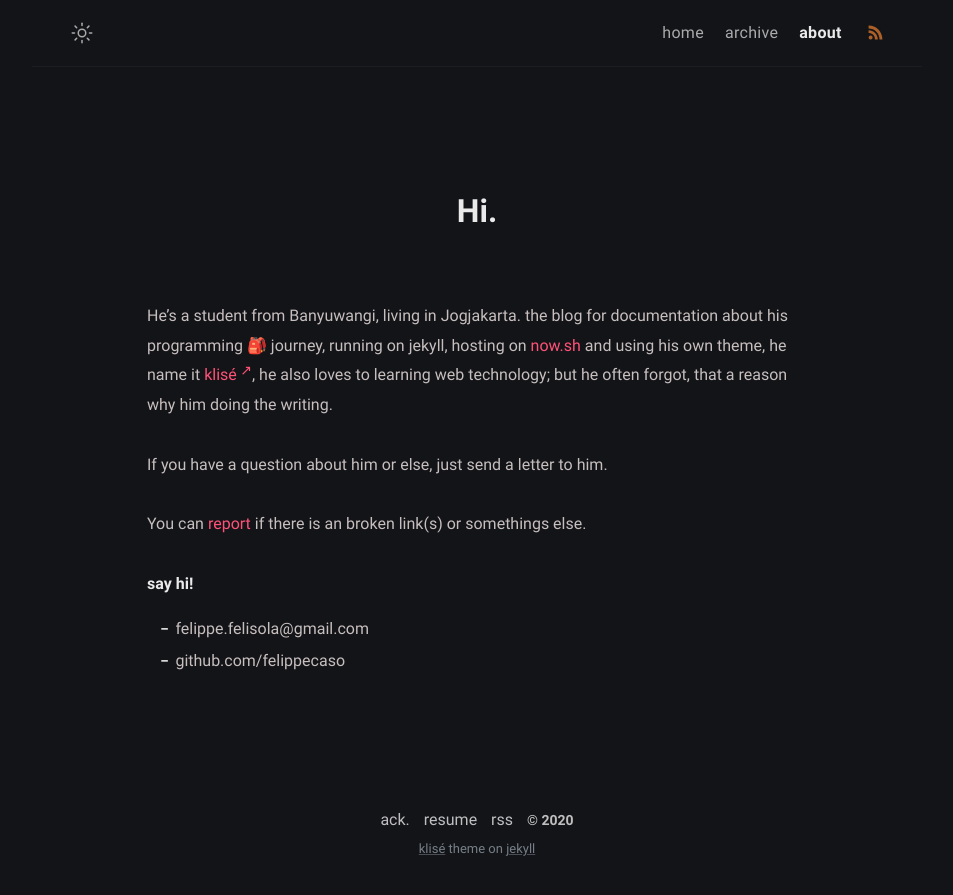
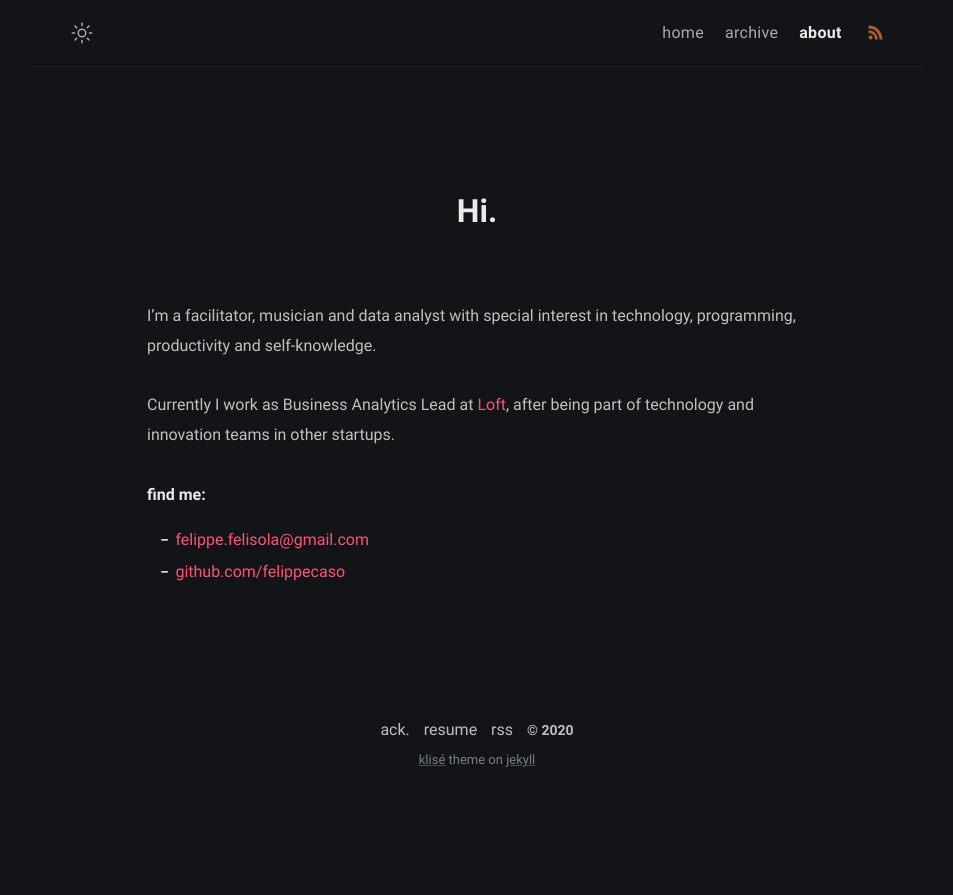
Before and after one commit to felippecaso/felippecaso.com, a Jekyll site: the page built from about.md, in a window 1280 px wide. Shown: the top 895 px of the page, without its empty margins (163-1116 px from the left). Built offline with Jekyll 4.4.1, drawn with Linux system fonts in a browser that asks for light colours.

Commit message:
chore: update about.html

```diff
--- a/about.md
+++ b/about.md
@@ -6,13 +6,11 @@ excerpt: Hello peeps, I'm student of computer science from Banyuwangi, living in
 comments: false
 ---
 
-He's a student from Banyuwangi, living in Jogjakarta. the blog for documentation about his programming 🎒 journey, running on jekyll, hosting on [now.sh](http://now.sh) and using his own theme, he name it <a href="https://github.com/piharpi/jekyll-klise" target="_blank" rel="noopener">klisé</a>, he also loves to learning web technology; but he often forgot, that a reason why him doing the writing.
+I'm a facilitator, musician and data analyst with special interest in technology, programming, productivity and self-knowledge.
 
-If you have a question about him or else, just send a letter to him.
+Currently I work as Business Analytics Lead at [Loft](https://www.loft.com.br), after being part of technology and innovation teams in other startups.
 
-You can [report](http://github.com/piharpi/jekyll-klise/issues/new) if there is an broken link(s) or somethings else.
+**find me:**
 
-**say hi!**
-
-- {{ site.author.email }}
-- github.com/{{ site.author.github }}
+- [{{ site.author.email }}](mailto:{{ site.author.email }})
+- [github.com/{{ site.author.github }}](https://github.com/{{ site.author.github }})
```
